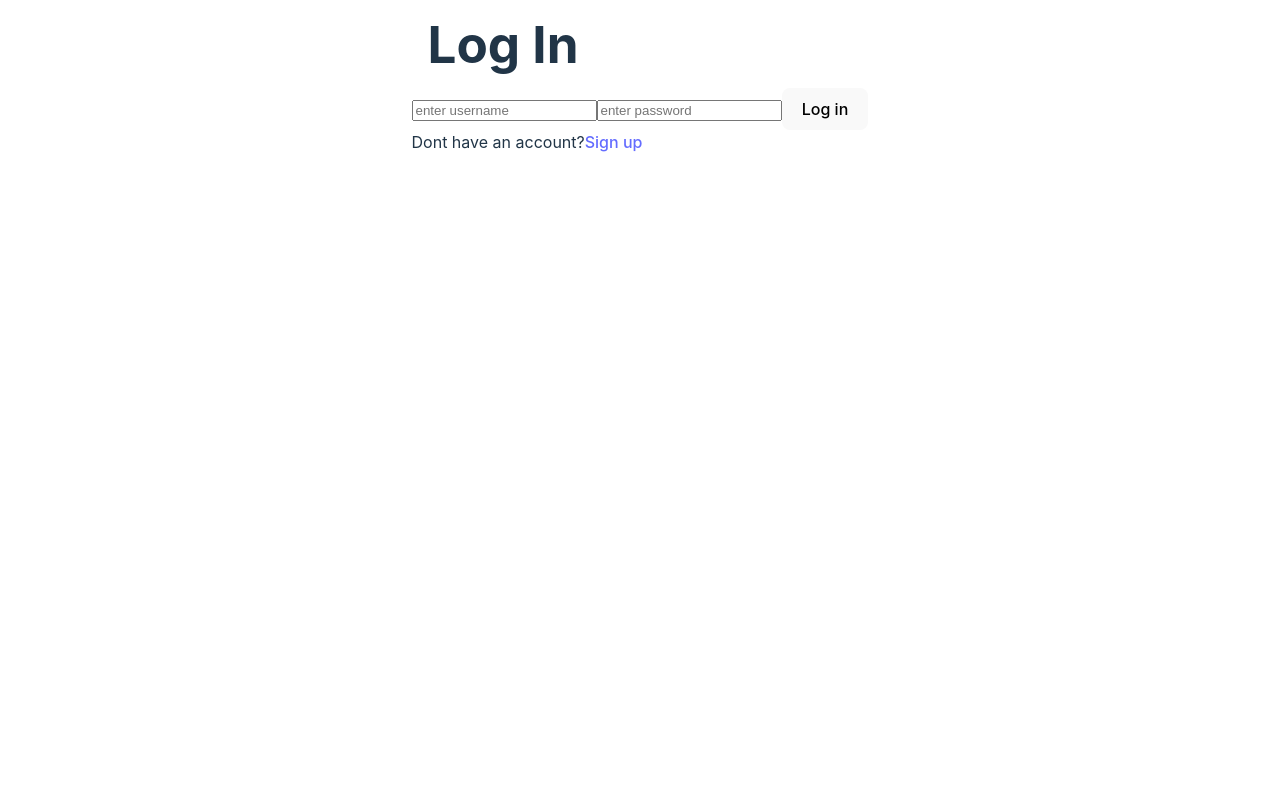
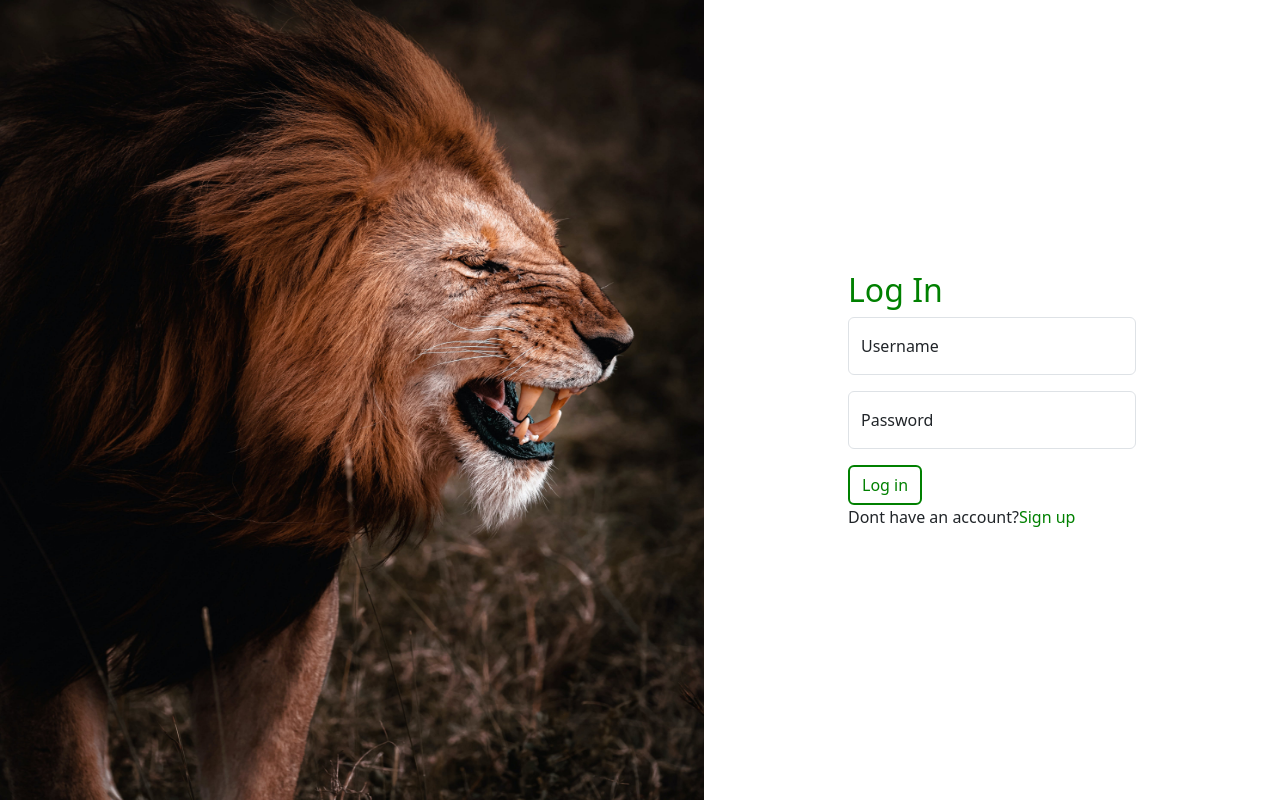
Before and after one commit to pethoburr/blog-client, a React (Vite) app: page /log-in in a window 1280 px wide. Built offline with nearby package versions, Linux system fonts and the light colour scheme.

Commit message:
styled login form

```diff
--- a/index.html
+++ b/index.html
@@ -3,11 +3,13 @@
   <head>
     <meta charset="UTF-8" />
     <link rel="icon" type="image/svg+xml" href="/vite.svg" />
+    <link href="https://cdn.jsdelivr.net/npm/bootstrap@5.3.2/dist/css/bootstrap.min.css" rel="stylesheet" integrity="sha384-T3c6CoIi6uLrA9TneNEoa7RxnatzjcDSCmG1MXxSR1GAsXEV/Dwwykc2MPK8M2HN" crossorigin="anonymous">
     <meta name="viewport" content="initial-scale=1, width=device-width" />
     <title>Apex Predators</title>
   </head>
   <body>
     <div id="root"></div>
+    <script src="https://cdn.jsdelivr.net/npm/bootstrap@5.3.2/dist/js/bootstrap.bundle.min.js" integrity="sha384-C6RzsynM9kWDrMNeT87bh95OGNyZPhcTNXj1NW7RuBCsyN/o0jlpcV8Qyq46cDfL" crossorigin="anonymous"></script>
     <script type="module" src="/src/main.jsx"></script>
   </body>
 </html>
--- a/src/App.css
+++ b/src/App.css
@@ -238,6 +238,52 @@ nav {
   font-size: 2rem;
 }
 
+img {
+  width: 55vw;
+}
+
+form {
+  width: 50%;
+}
+
+.form {
+  display: flex;
+  width: 100%;
+  justify-content: center;
+  align-items: center;
+}
+
+.formContainer {
+  display: flex;
+  width: 100vw;
+  height: 100vh;
+}
+
+.btn-primary {
+  width: max-content;
+  color: green;
+  background-color: white;
+  border: 2px solid green;
+}
+
+.form-control:focus {
+  border-color: green;
+  box-shadow: -1px 3px 18px 4px rgba(13,107,0,0.75);
+}
+
+.btn-primary:hover {
+  color: white;
+  background-color: green;
+}
+
+h2 {
+  color: green;
+}
+
+a {
+  color: green !important;
+}
+
 .btmLinks {
   color: white;
   font-size: 1rem;
--- a/src/components/Login.jsx
+++ b/src/components/Login.jsx
@@ -2,6 +2,7 @@ import '../App.css'
 import { useState,useContext } from 'react'
 import { Link, useNavigate  } from 'react-router-dom'
 import { AuthContext } from '../App'
+import Lion from '../assets/lionroar.jpg'
 
 const Login = () => {
     const [username, setUsername] = useState('')
@@ -46,16 +47,23 @@ const Login = () => {
 
   return (
     <>
-    <h1>Log In</h1>
-     <form method='POST' action='https://still-pond-6102.fly.dev/log-in'>
-        <label htmlFor='username'>
-            <input type='text' id='username' name='username' required onChange={(e) => {handleUserNameChange(e)}} placeholder='enter username' />
-        </label>
-        <label htmlFor='password'>
-            <input type='text' id='password' required onChange={(e) => {handlePasswordChange(e)}} name='password' placeholder='enter password' />
-        </label>
-        <button type='submit' onClick={(e) => {auth(e)}}>Log in</button><div>Dont have an account?<Link to='/sign-up'>Sign up</Link></div>
-     </form>
+    <div className="formContainer">
+        <img src={Lion} alt="Lion roaring" />
+        <div className="form">
+            <form method='POST' action='https://still-pond-6102.fly.dev/log-in'>
+                <h2>Log In</h2>
+                <div className="form-floating mb-3">
+                    <input type='text' id='username' name='username' className='form-control' required onChange={(e) => {handleUserNameChange(e)}} placeholder='enter username' />
+                    <label htmlFor='username'>Username</label>
+                </div>
+                <div className="form-floating mb-3">
+                    <input type='text' id='password' className='form-control' required onChange={(e) => {handlePasswordChange(e)}} name='password' placeholder='enter password' />
+                    <label htmlFor='password'>Password</label>
+                </div>
+                <button type='submit' className='btn btn-primary' onClick={(e) => {auth(e)}}>Log in</button><div>Dont have an account?<Link to='/sign-up'>Sign up</Link></div>
+            </form>
+        </div>
+    </div>
     </>
   )
 }
```
Also changed, not shown: src/assets/lionroar.jpg (added).
